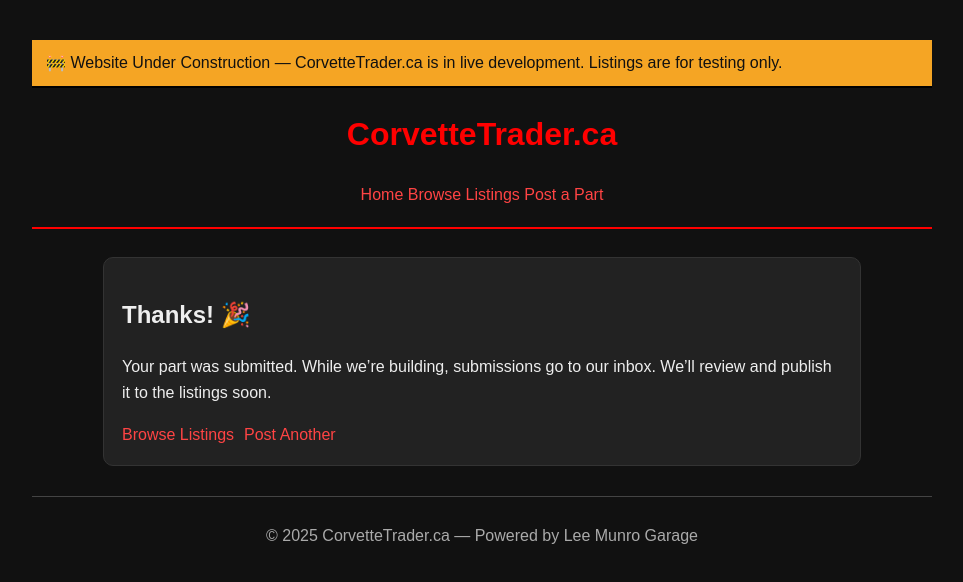
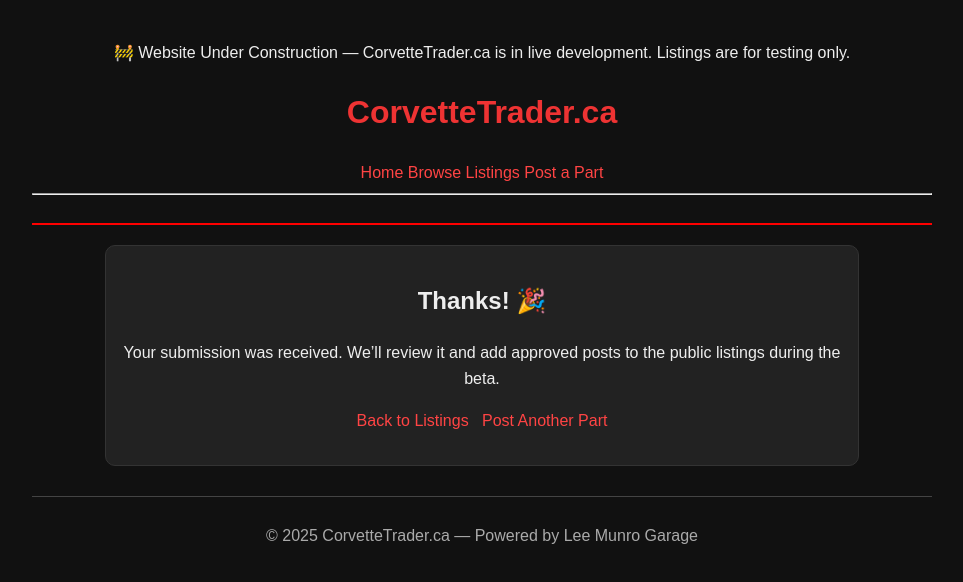
Before and after one commit to garagelifeparis/corvettetrader.ca, a plain HTML site: page sell-success.html in a window 1280 px wide. Shown: the whole page, without its empty margins (158-1121 px from the left). Drawn offline with Linux system fonts and the light colour scheme.

Commit message:
Update sell-success.html

```diff
--- a/sell-success.html
+++ b/sell-success.html
@@ -3,35 +3,34 @@
 <head>
   <meta charset="utf-8" />
   <meta name="viewport" content="width=device-width, initial-scale=1" />
-  <title>Submitted | CorvetteTrader.ca</title>
+  <title>Submission Received | CorvetteTrader.ca</title>
   <link rel="stylesheet" href="assets/style.css" />
 </head>
 <body>
-  <div id="uc-banner" style="position:sticky;top:0;z-index:9999;background:#f5a524;color:#111;padding:10px 14px;border-bottom:2px solid #000">
-    🚧 Website Under Construction — CorvetteTrader.ca is in live development. Listings are for testing only.
-  </div>
-
-  <header class="site-header">
-    <h1>CorvetteTrader.ca</h1>
+  <header>
+    <div class="banner">🚧 Website Under Construction — CorvetteTrader.ca is in live development. Listings are for testing only.</div>
+    <h1><a href="index.html" style="text-decoration:none;color:#e33">CorvetteTrader.ca</a></h1>
     <nav>
       <a href="index.html">Home</a>
       <a href="listings.html">Browse Listings</a>
-      <a href="sell.html" class="active">Post a Part</a>
+      <a href="sell.html">Post a Part</a>
     </nav>
+    <hr />
   </header>
 
   <main class="container">
-    <div class="card" style="max-width:720px;margin:28px auto;padding:18px">
+    <div class="card" style="max-width:720px;margin:20px auto;padding:16px;text-align:center;">
       <h2>Thanks! 🎉</h2>
-      <p>Your part was submitted. While we’re building, submissions go to our inbox. We’ll review and publish it to the listings soon.</p>
-      <div style="margin-top:12px;display:flex;gap:10px">
-        <a class="btn" href="listings.html">Browse Listings</a>
-        <a class="btn-outline" href="sell.html">Post Another</a>
-      </div>
+      <p>Your submission was received. We’ll review it and add approved posts to the public listings during the beta.</p>
+      <p style="margin-top:16px;">
+        <a class="btn" href="listings.html">Back to Listings</a>
+        &nbsp;
+        <a class="btn" href="sell.html">Post Another Part</a>
+      </p>
     </div>
   </main>
 
-  <footer class="site-footer">
+  <footer>
     <p>© 2025 CorvetteTrader.ca — Powered by Lee Munro Garage</p>
   </footer>
 </body>
```
